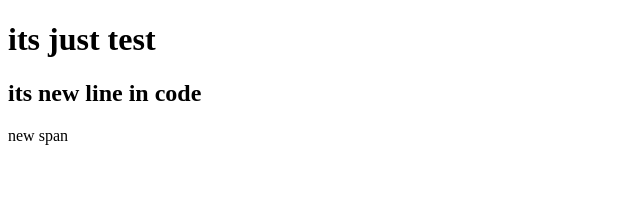
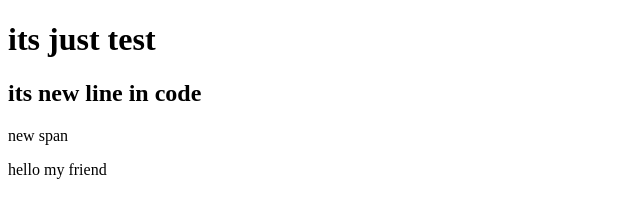
Before and after one commit to maniek9101/gittest, a plain HTML site: page index.html in a window 1280 px wide. Shown: the whole page, without its empty margins (0-640 px from the left). Drawn offline with Linux system fonts and the light colour scheme.

Commit message:
Update index.html
add div and p inside

```diff
--- a/index.html
+++ b/index.html
@@ -11,5 +11,9 @@
     <h2>its new line in code</h2>
     <p>new <span>span</span></p>
 
+    <div>
+        <p>hello my friend</p>
+    </div>
+
 </body>
 </html>
```
